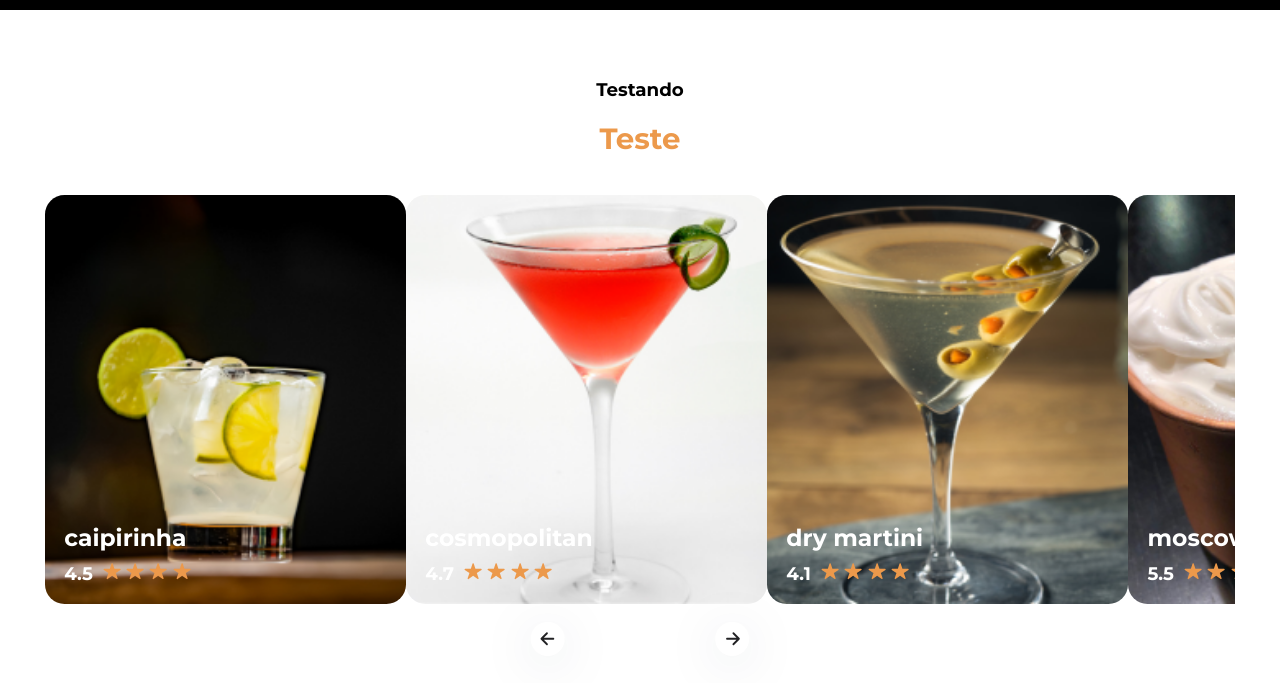
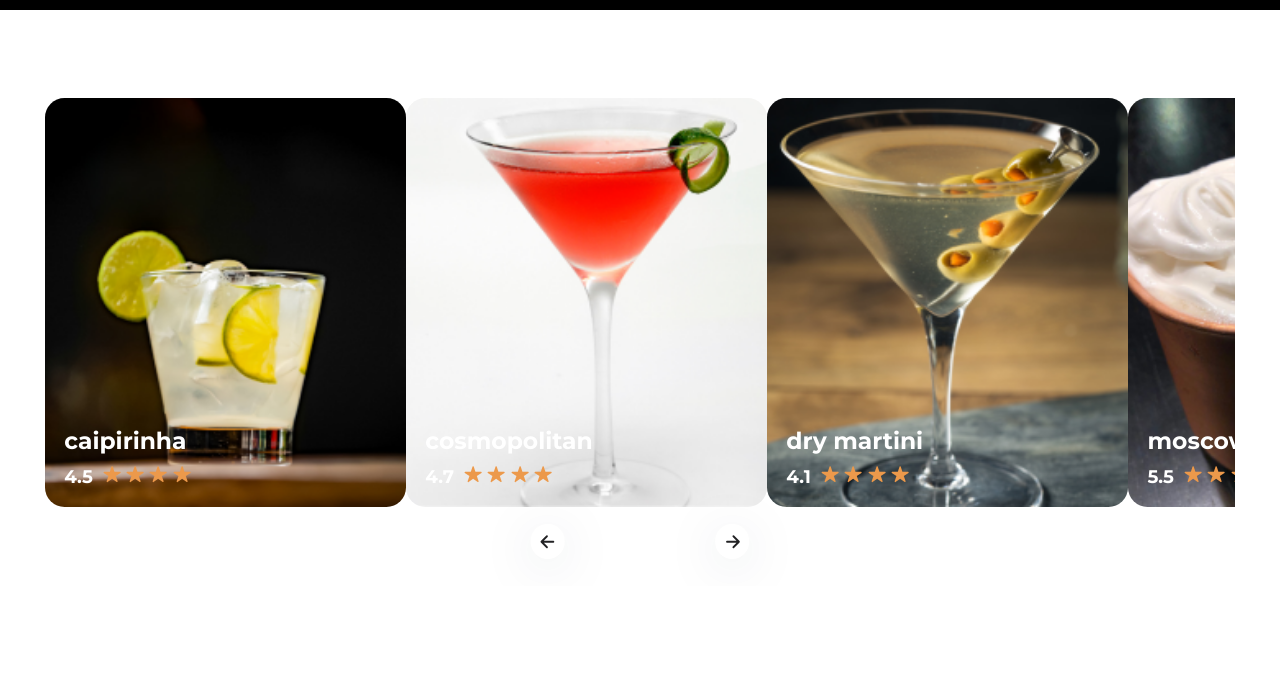
Before and after one commit to BrendaDantas/MixologiaDescomplicada, a plain HTML site: page index.html in a window 1280 px wide. Shown: the part 84-768 px from the top of the page. Drawn offline with nearby package versions, Linux system fonts and the light colour scheme; a script that the page names is missing.

Commit message:
Tirando container de Teste

```diff
--- a/index.html
+++ b/index.html
@@ -27,10 +27,6 @@
     </header>
     <main>
         <section id="tranding">
-            <div class="container">
-                <h3 class="text-center section-subheading">Testando</h3>
-                <h1 class="text-center section-heading">Teste</h1>
-            </div>
             <div class="container">
                 <div class="swiper tranding-slider">
                     <div class="swiper-wrapper">
```
